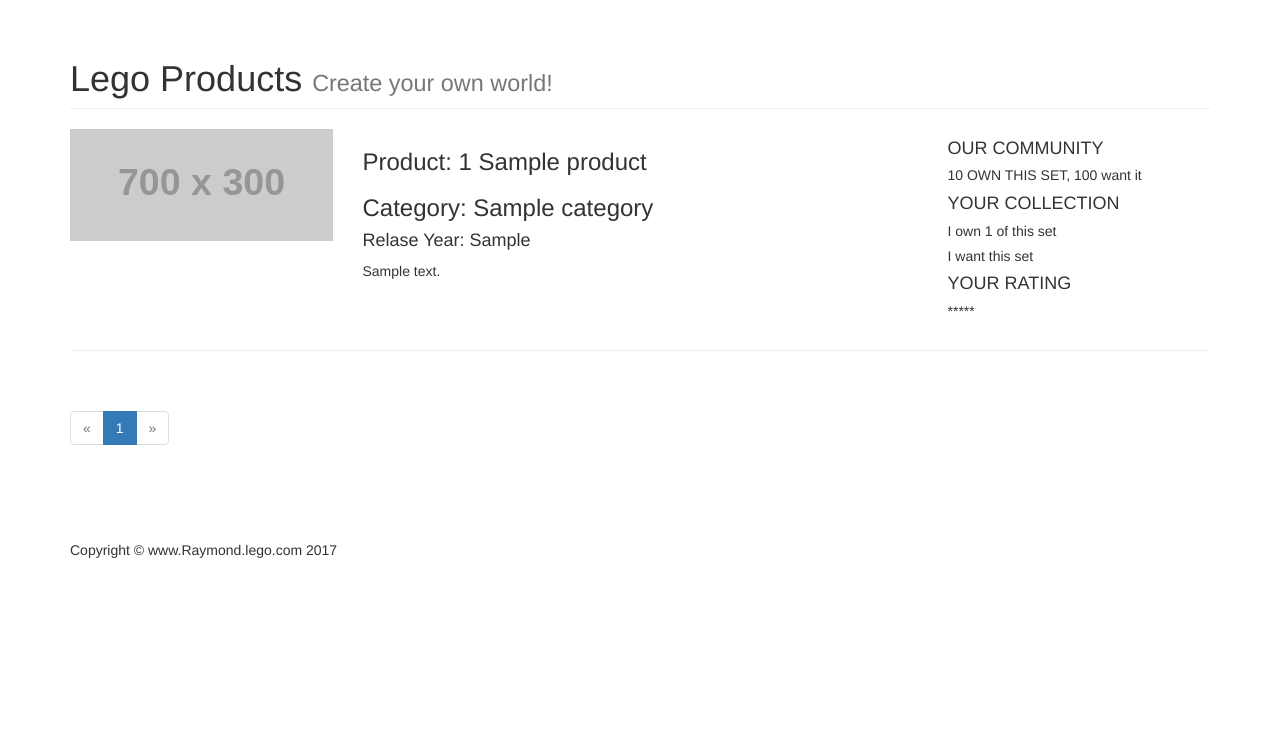
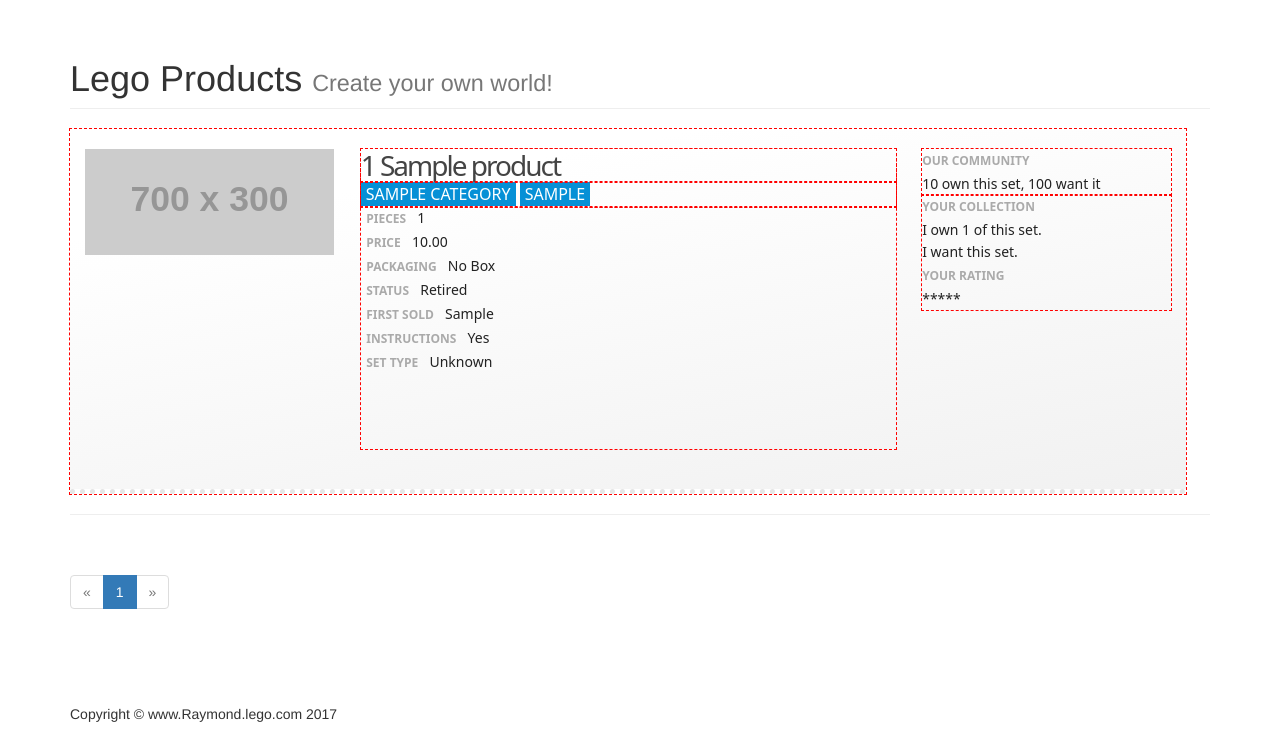
Before and after one commit to nipingbo/legoshop, a Flask app: page / in a window 1280 px wide. Shown: the part 51-785 px from the top of the page. Before the commit the page ends 609 px from the top, so only its background shows below. Run offline with Flask 2, Linux system fonts and the light colour scheme; tables that the repository leaves empty hold one stand-in row (values such as "Sample post"); grey boxes labelled with a size stand in for pictures from a placeholder-image service; some libraries are stand-ins or nearby versions.

Commit message:
Re-design the main page UI

```diff
--- a/app/__init__.py
+++ b/app/__init__.py
@@ -28,4 +28,7 @@
 
     from .login import login as login_blueprint
     app.register_blueprint(login_blueprint)
+
+    from .productmgr import prdmgr as product_blueprint
+    app.register_blueprint(product_blueprint)
     return app
--- a/app/login/views.py
+++ b/app/login/views.py
@@ -27,3 +27,9 @@
     else:
         print(form.errors)
     return render_template('login/register.html', form=form)
+
+@login.route('/logout')
+@login_required
+def logout():
+    logout_user()
+    return redirect(url_for('main.main'))
--- /dev/null
+++ b/app/productmgr/__init__.py
@@ -0,0 +1,3 @@
+from flask import Blueprint
+prdmgr = Blueprint('prdmgr', __name__)
+from . import views
--- /dev/null
+++ b/app/static/css/lego.css
@@ -0,0 +1,295 @@
+div .set {
+	/* Font & Text */
+	font-family: "Noto Sans", Helvetica, Arial, sans-serif;
+	font-size: 16px;
+	font-style: normal;
+	font-variant: normal;
+	font-weight: normal;
+	letter-spacing: normal;
+	line-height: 25.6px;
+	text-decoration: none;
+	text-align: start;
+	text-indent: 0px;
+	text-transform: none;
+	vertical-align: baseline;
+	white-space: normal;
+	word-spacing: 0px;
+
+	/* Color & Background */
+	background-attachment: scroll;
+	background-color: rgb(255, 255, 255);
+	background-image: linear-gradient(170deg, rgb(255, 255, 255) 20%, rgb(241, 241, 241) 100%);
+	background-position: 0% 0%;
+	background-repeat: repeat;
+	color: rgb(34, 34, 34);
+
+	/* Positioning */
+	position: relative;
+	top: 0px;
+	bottom: 0px;
+	right: 0px;
+	left: 0px;
+	float: none;
+	display: block;
+	clear: both;
+	z-index: auto;
+
+	/* Box */
+	height: 331.25px;
+	width: 1116.25px;
+	border: ;
+	border-top: 0px none rgb(34, 34, 34);
+	border-right: 0px none rgb(34, 34, 34);
+	border-bottom: 5px dotted rgb(229, 229, 229);
+	border-left: 0px none rgb(34, 34, 34);
+	margin: 0px;
+	padding: 20px 0px 8.75px;
+	max-height: none;
+	min-height: 0px;
+	max-width: none;
+	min-width: 0px;
+
+
+	/* List */
+	list-style-image: none;
+	list-style-type: disc;
+	list-style-position: outside;
+
+	/* Table */
+	border-collapse: separate;
+	border-spacing: 0px 0px;
+	caption-side: top;
+	empty-cells: show;
+	table-layout: auto;
+
+	/* Miscellaneous */
+	overflow: hidden;
+	cursor: auto;
+	visibility: visible;
+
+	/* Effects */
+	transform: none;
+	transition: all 0s ease 0s;
+	outline: rgb(255, 0, 0) dashed 1px;
+	outline-offset: 0px;
+	box-sizing: content-box;
+	resize: none;
+	text-shadow: none;
+	text-overflow: clip;
+	word-wrap: normal;
+	box-shadow: none;
+	border-top-left-radius: 0px;
+	border-top-right-radius: 0px;
+	border-bottom-left-radius: 0px;
+	border-bottom-right-radius: 0px;
+}
+
+div .meta {
+	/* Color & Background */
+	background-attachment: scroll;
+	background-color: rgba(0, 0, 0, 0);
+	background-image: none;
+
+	/* Box */
+	height: 300px;
+	width: 534.859px;
+	border: 0px none rgb(34, 34, 34);
+	border-top: 0px none rgb(34, 34, 34);
+	border-right: 0px none rgb(34, 34, 34);
+	border-bottom: 0px none rgb(34, 34, 34);
+	border-left: 0px none rgb(34, 34, 34);
+	margin: 0px 11.625px;
+	padding: 0px;
+	max-height: none;
+	min-height: 0px;
+	max-width: none;
+	min-width: 0px;
+
+	/* Positioning */
+	position: static;
+	top: auto;
+	bottom: auto;
+	right: auto;
+	left: auto;
+	float: left;
+	display: block;
+	clear: none;
+	z-index: auto;
+
+	/* Effects */
+	transform: none;
+	transition: all 0s ease 0s;
+	outline: rgb(255, 0, 0) dashed 1px;
+
+	}
+
+.tags {
+
+	/* Box */
+	height: 25px;
+	width: 534.859px;
+	border: 0px none rgb(34, 34, 34);
+	border-top: 0px none rgb(34, 34, 34);
+	border-right: 0px none rgb(34, 34, 34);
+	border-bottom: 0px none rgb(34, 34, 34);
+	border-left: 0px none rgb(34, 34, 34);
+	margin: 0px;
+	padding: 0px;
+	max-height: none;
+	min-height: 0px;
+	max-width: none;
+	min-width: 0px;
+
+	/* Effects */
+	transform: none;
+	transition: all 0s ease 0s;
+	outline: rgb(255, 0, 0) dashed 1px;
+	outline-offset: 0px;
+	box-sizing: content-box;
+	resize: none;
+	text-shadow: none;
+	text-overflow: clip;
+	word-wrap: normal;
+	box-shadow: none;
+	border-top-left-radius: 0px;
+	border-top-right-radius: 0px;
+	border-bottom-left-radius: 0px;
+	border-bottom-right-radius: 0px;
+}
+.tags a{
+	white-space:nowrap;
+	padding:1px 5px;
+	text-transform:uppercase;
+	color:#fff;
+	background:#0690d6;
+}
+.tags a:hover{background:#005a88;color:#fff}
+
+dl {
+	/* Font & Text */
+	font-size: 14px;
+	line-height: 22.4px;
+	text-transform: none;
+	vertical-align: baseline;
+	white-space: normal;
+	word-spacing: 0px;
+
+	/* Color & Background */
+	background-attachment: scroll;
+	background-color: rgba(0, 0, 0, 0);
+	background-image: none;
+	background-position: 0% 0%;
+	background-repeat: repeat;
+	color: rgb(34, 34, 34);
+
+	/* Box */
+	height: auto;
+	/*width: 267.422px;*/
+	width: 75%
+	border: 0px none rgb(34, 34, 34);
+	border-top: 0px none rgb(34, 34, 34);
+	border-right: 0px none rgb(34, 34, 34);
+	border-bottom: 0px none rgb(34, 34, 34);
+	border-left: 0px none rgb(34, 34, 34);
+	margin: 0px;
+	padding: 0px;
+	max-height: none;
+	min-height: 0px;
+	max-width: none;
+	min-width: 0px;
+
+	outline: rgb(255, 0, 0) dashed 1px;
+}
+
+dt {
+	/* Font & Text */
+	font-size: 12px;
+	font-weight: 900;
+	line-height: 24px;
+	text-transform: uppercase;
+	vertical-align: baseline;
+	white-space: normal;
+	word-spacing: 0px;
+
+	/* Color & Background */
+	background-attachment: scroll;
+	background-color: rgba(0, 0, 0, 0);
+	background-image: none;
+	background-position: 0% 0%;
+	background-repeat: repeat;
+	color: rgb(170, 170, 170);
+
+
+}
+
+dd {
+	/* Font & Text */
+	font-size: 14px;
+	line-height: 22.4px;
+	text-transform: none;
+	vertical-align: baseline;
+	white-space: normal;
+	word-spacing: 0px;
+
+	/* Color & Background */
+	color: rgb(34, 34, 34);
+
+}
+
+dl .admin {
+	/*Font & Text */
+	font-size: 14px;
+	line-height: 23px;
+	clear: both;
+
+}
+dl .admin dt{
+	font-size: 12px;
+	font-weight: 900;
+	line-height: 24px;
+	clear:both;
+	float:left;
+}
+dl .admin dt dd{
+	font-size: 14px;
+
+}
+
+div.col dl dt{display:inline;float:left;width:auto;margin:0 1.04166667%;clear:both}
+div.col dl dd{display:inline;float:left;width:auto%;margin:0 1.04166667%}
+
+.meta h1 {
+	/* Font & Text */
+	font-size: 28px;
+	letter-spacing: -2px;
+	line-height: 33.6px;
+
+	/* Color & Background */
+	background-attachment: scroll;
+	background-color: rgba(0, 0, 0, 0);
+	background-image: none;
+	background-position: 0% 0%;
+	background-repeat: repeat;
+	color: rgb(68, 68, 68);
+
+	/* Box */
+	height: 33px;
+	width: 534.859px;
+	border: 0px none rgb(68, 68, 68);
+	border-top: 0px none rgb(68, 68, 68);
+	border-right: 0px none rgb(68, 68, 68);
+	border-bottom: 0px none rgb(68, 68, 68);
+	border-left: 0px none rgb(68, 68, 68);
+	margin: 0px;
+	padding: 0px;
+	max-height: none;
+	min-height: 0px;
+	max-width: none;
+	min-width: 0px;
+
+
+	/* Effects */
+
+	outline: rgb(255, 0, 0) dashed 1px;
+
+}
--- a/app/templates/base/base.html
+++ b/app/templates/base/base.html
@@ -9,13 +9,16 @@
     <meta name="description" content="">
     <meta name="author" content="">
 
-    <title>1 Col Portfolio - Start Bootstrap Template</title>
+    <title>{%block title%}Default|Index{% endblock %}</title>
 
     <!-- Bootstrap Core CSS -->
     <link href="static/css/bootstrap.min.css" rel="stylesheet">
 
     <!-- Custom CSS -->
     <link href="static/css/1-col-portfolio.css" rel="stylesheet">
+
+	<!-- Lego Shop CSS -->
+	<link href="static/css/lego.css" rel="stylesheet">
 
     <!-- HTML5 Shim and Respond.js IE8 support of HTML5 elements and media queries -->
     <!-- WARNING: Respond.js doesn't work if you view the page via file:// -->
@@ -53,9 +56,20 @@
                  </ul>
 
 		<ul class="nav navbar-nav navbar-right">
-		     <li>
+
+			{%if current_user.is_authenticated%}
+				<li>
+					<a href="#">{{ current_user.firstname }} {{current_user.lastname}} </a>
+				</li>
+				<li>
+				    <a href="/logout">Logout</a>
+				</li>
+			{%else %}
+				<li>
 		         <a href="/login">Login</a>
-	    	     </li>
+				</li>
+			{% endif %}
+
 		 </ul>
 
 		 <form class="navbar-form navbar-right" role="search">
--- a/app/templates/main/index.html
+++ b/app/templates/main/index.html
@@ -1,28 +1,50 @@
 {% extends "base/base.html" %}
 {% import "base/_macros.html" as macros %}
+{%block title%}Lego World, Your World{% endblock %}
 {% block product%}
 	{% for product in products %}
 
-		<div class="row">
+		<div class="row set">
 			<div class="col-md-3">
 				<img class="img-responsive" src="http://placehold.it/700x300" alt="">
 			</div>
-			<div class="col-md-6">
-				<h3>Product: {{ product.product_id}} {{ product.product_name}} </h3>
-				<h3>Category: {{product.product_category.name}}</h3>
-				<h4>Relase Year: {{ product.release_year }}</h4>
-				<p>{{ product.description }}</p>
+			<div class="col-md-6 meta">
+				<h1>{{ product.product_id}} {{ product.product_name}} </h1>
+				<div class="tags">
+					<a href="#">{{product.product_category.name}}</a>
+					<a>{{ product.release_year }}</a>
+				</div>
+				<div class="col">
+					<dl>
+						<dt>Pieces</dt><dd>{{ product.pieces}}</dd>
+						<dt>Price</dt><dd>{{product.price1}}</dd>
+						<dt>Packaging</dt>{% if product.packaging == 'B'%} <dd>Box</dd> {% else %} <dd>No Box</dd> {% endif %}
+						<dt>Status</dt>{% if product.status == 'A'%} <dd>For Sale</dd> {% else %} <dd>Retired</dd> {% endif %}
+						<dt>First Sold</dt><dd>{{product.packaging}}</dd>
+						<dt>Instructions</dt>{% if product.instruction %} <dd>Yes</dd> {% else %} <dd>No</dd> {% endif %}
+						<dt>Set Type</dt>{% if product.settype == 'N'%} <dd>Normal</dd> {% elif product.settype == 'S' %} <dd>Special</dd> {% else %} <dd>Unknown</dd> {% endif %}
+
+
+					</dl>
+
+				</div>
 
 			</div>
 
 			<div class="col-md-3 pull-right">
-				<h4>OUR COMMUNITY</h4>
-				<h5>10 OWN THIS SET, 100 want it</h5>
-				<h4>YOUR COLLECTION</h4>
-				<h5>I own 1 of this set</h5>
-				<h5>I want this set</h5>
-				<h4>YOUR RATING</h4>
-				<h5>*****</h5>
+				<dl class="admin">
+					<dt>OUR COMMUNITY</dt>
+					<dd>10 own this set, 100 want it</dd>
+
+				</dl>
+
+				<dl class="admin">
+					<dt>YOUR COLLECTION</dt>
+					<dd>I own 1 of this set.</dd>
+					<dd>I want this set.</dd>
+					<dt> YOUR RATING</dt>
+					<dd> *****</dd>
+				</dl>
 
 			</div>
 		</div>
```
Also changed, not shown: app/productmgr/forms.py (added, +20 -0 lines), app/productmgr/views.py (added, +13 -0 lines), app/templates/productmgr/products.html (added, +11 -0 lines).
